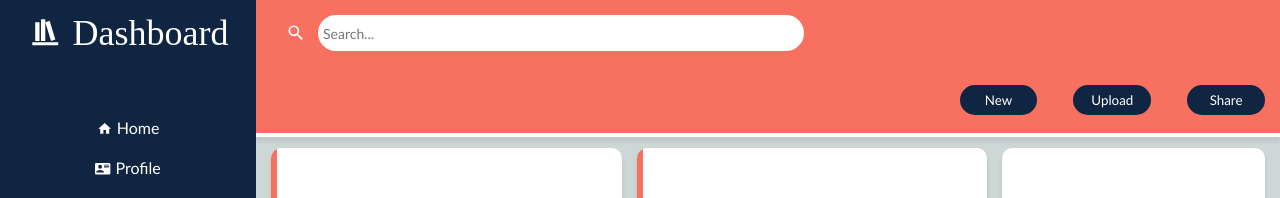
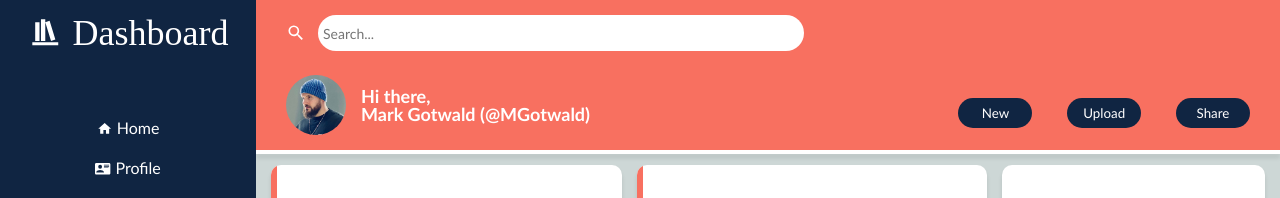
Before and after one commit to mguser4564/Admin-Dashboard, a plain HTML site: page index.html in a window 1280 px wide. Shown: the top 198 px of the page. Drawn offline with Linux system fonts and the light colour scheme.

Commit message:
build welcome slogan

```diff
--- a/index.html
+++ b/index.html
@@ -14,7 +14,6 @@
 <div class="header">
 
   <div class="header-contents">
-
   <div class="search">
     <svg xmlns="http://www.w3.org/2000/svg" viewBox="0 0 34 34" height="28" style="vertical-align: bottom;">
       <title>magnify</title>
@@ -22,7 +21,7 @@
     </svg>  <input type="search" id="search-bar" name="search" placeholder="Search...">
   </div>
   <div class="user"></div>
-  <div class="welcome-slogan"></div>
+  <div class="welcome-slogan"><img src="images/IMG_1232.jpg" alt="Circle Image" class="circle-image"> Hi there, <br> Mark Gotwald (@MGotwald)</div>
   <div class="controls">
     <button class="header-button">New</button>
     <button class="header-button">Upload</button>
--- a/style.css
+++ b/style.css
@@ -197,12 +197,35 @@ table {
     outline: none;
   }
 
+.welcome-slogan{
+    font-family: Calibri, 'Gill Sans', 'Gill Sans MT', 'Trebuchet MS', sans-serif;
+    font-weight: 600;
+    font-size: 18px;
+    color: #ffffff;
+    display: grid;
+    grid-template-columns: 70px 1fr;
+    align-items: center;
+    padding-bottom: 15px;
+    padding-left: 15px;
+    gap: 5px;
+}
+
+
+
+.circle-image {
+  width: 60px;
+  height: 60px;
+  border-radius: 50%;
+  object-fit: cover;
+}
+
 .controls{
     display: grid;
     grid-template-columns: 1fr 1fr 1fr;
     justify-items: end;
     align-items: center;
     gap: 10px;
+    padding-right: 15px;
 }
 
 .header-button{
```
Also changed, not shown: images/IMG_1232.jpg (added).
